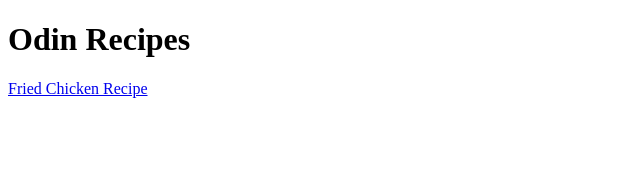
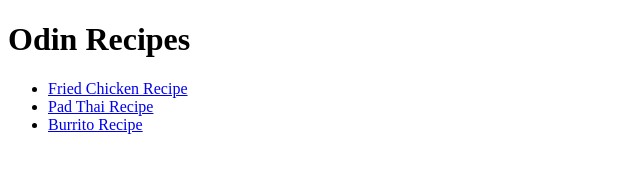
Before and after one commit to Hampton-Black/odin-recipes, a plain HTML site: page index.html in a window 1280 px wide. Shown: the whole page, without its empty margins (0-640 px from the left). Drawn offline with Linux system fonts and the light colour scheme.

Commit message:
Add new recipe page links

```diff
--- a/index.html
+++ b/index.html
@@ -1,12 +1,16 @@
 <!DOCTYPE html>
 <html lang="en">
-<head>
-    <meta charset="UTF-8">
-    <meta name="viewport" content="width=device-width, initial-scale=1.0">
+  <head>
+    <meta charset="UTF-8" />
+    <meta name="viewport" content="width=device-width, initial-scale=1.0" />
     <title>Odin Recipes</title>
-</head>
-<body>
+  </head>
+  <body>
     <h1>Odin Recipes</h1>
-    <a href="recipes/fried-chicken.html">Fried Chicken Recipe</a>
-</body>
+    <ul>
+      <li><a href="recipes/fried-chicken.html">Fried Chicken Recipe</a></li>
+      <li><a href="recipes/pad-thai.html">Pad Thai Recipe</a></li>
+      <li><a href="recipes/burrito.html">Burrito Recipe</a></li>
+    </ul>
+  </body>
 </html>
```
